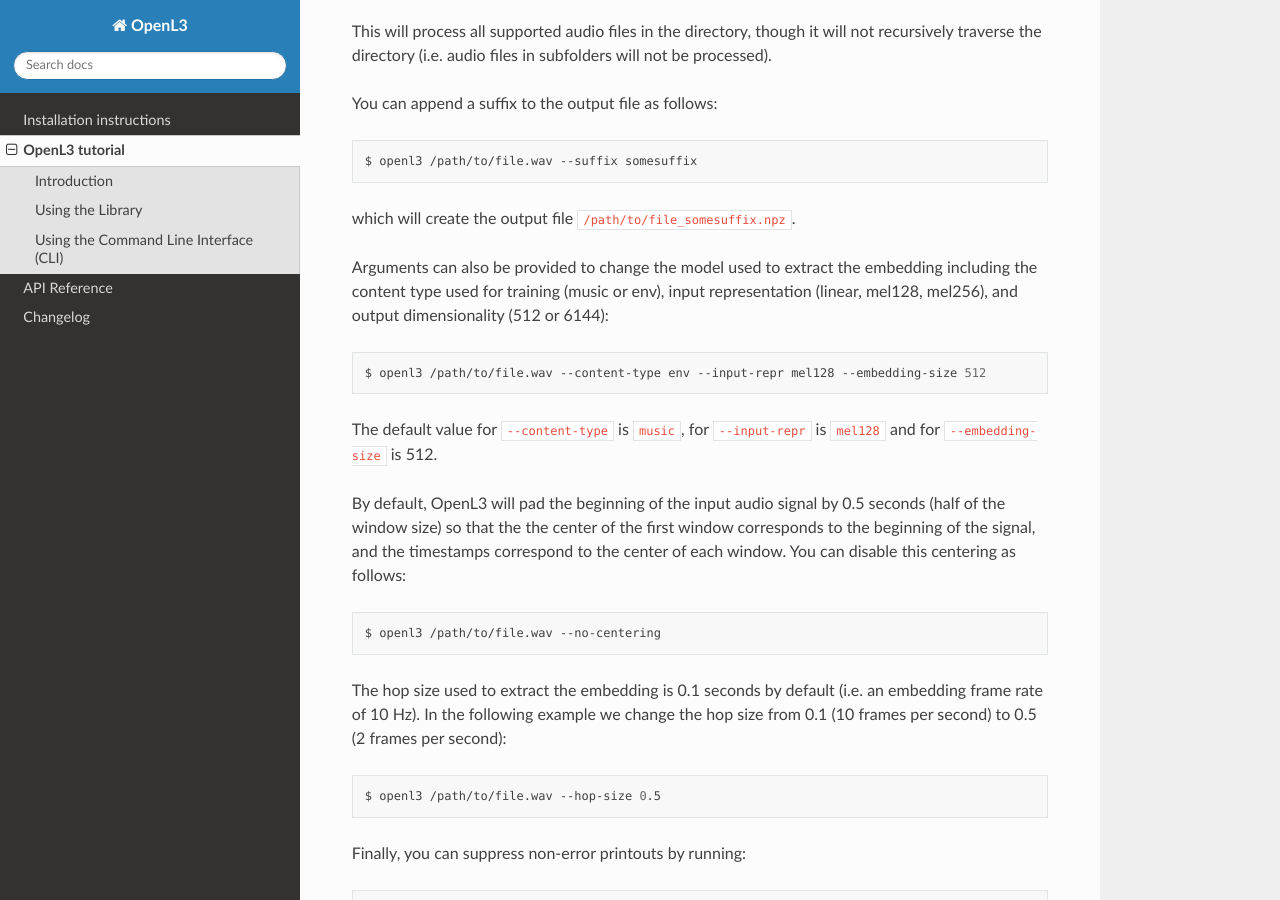
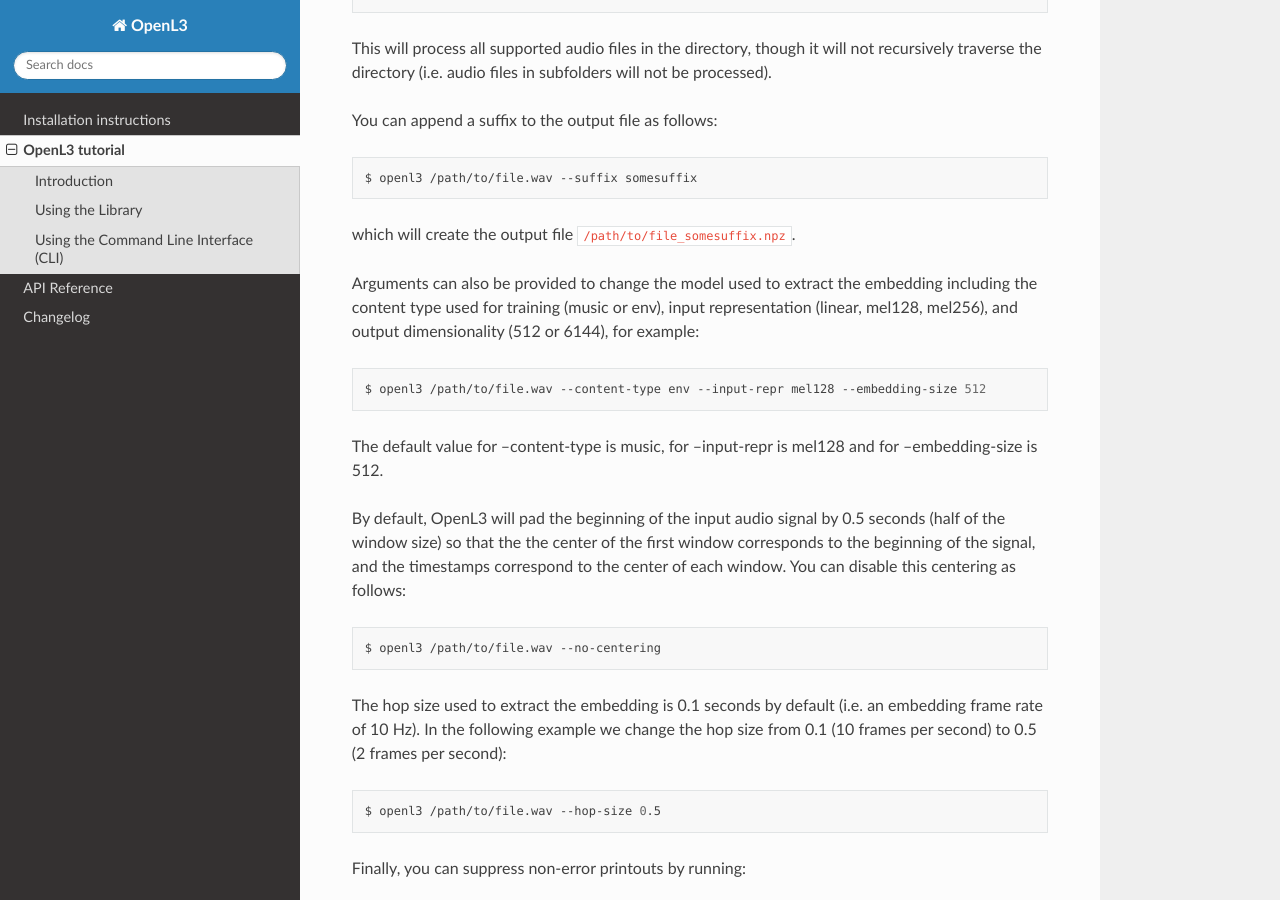
Before and after one commit to marl/openl3, a Sphinx documentation site: the page built from docs/tutorial.rst, in a window 1280 px wide and 900 px high, scrolled down 3516 px. Built offline with Sphinx 7.4.7 and the Read the Docs theme 2.0.0, drawn with Linux system fonts in a browser that asks for light colours; some of the changed text lies outside the part shown.

Commit message:
update tutorial

```diff
--- a/docs/tutorial.rst
+++ b/docs/tutorial.rst
@@ -33,11 +33,11 @@
 
 By default, OpenL3 extracts embeddings with a model that:
 
-* Is trained on AudioSet videos containing mostly musical performances.
+* Is trained on AudioSet videos containing mostly musical performances
 * Uses a mel-spectrogram time-frequency representation with 128 bands
-* Returns an embedding of dimensionality 6144
+* Returns an embedding of dimensionality 6144 for each embedding frame
 
-These options defaults can be changed via the following optional parameters:
+These defaults can be changed via the following optional parameters:
 
 * content_type: "env", "music" (default)
 * input_repr: "linear", "mel128" (default), "mel256"
@@ -112,7 +113,7 @@
     data = np.load('/path/to/file.npz')
     emb, ts = data['embedding'], data['timestamps']
 
-As with ``get_embedding`, you can load the model manually and pass it to ``process_file`` to avoid loading the model multiple times:
+As with ``get_embedding``, you can load the model manually and pass it to ``process_file`` to avoid loading the model multiple times:
 
 .. code-block:: python
 
@@ -183,13 +184,13 @@
 
 Arguments can also be provided to change the model used to extract the embedding including the
 content type used for training (music or env), input representation (linear, mel128, mel256),
-and output dimensionality (512 or 6144):
+and output dimensionality (512 or 6144), for example:
 
 .. code-block:: shell
 
     $ openl3 /path/to/file.wav --content-type env --input-repr mel128 --embedding-size 512
 
-The default value for ``--content-type`` is ``music``, for ``--input-repr`` is ``mel128`` and for ``--embedding-size`` is 512.
+The default value for --content-type is music, for --input-repr is mel128 and for --embedding-size is 512.
 
 By default, OpenL3 will pad the beginning of the input audio signal by 0.5 seconds (half of the window size) so that the
 the center of the first window corresponds to the beginning of the signal, and the timestamps correspond to the center of each window.
```
Also changed, not shown: other parts of docs/tutorial.rst (+2 -1 lines).
